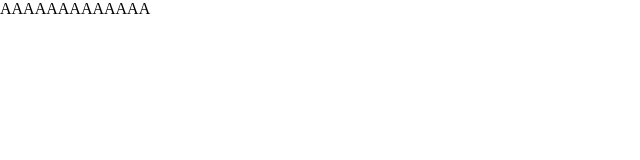
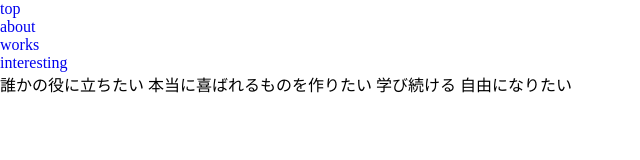
Before and after one commit to goma-T/goma, a plain HTML site: page index.html in a window 1280 px wide. Shown: the whole page, without its empty margins (0-640 px from the left). Drawn offline with Linux system fonts and the light colour scheme; some packages are replaced by stand-ins of ours.

Commit message:
start my portfolio

```diff
--- a/index.html
+++ b/index.html
@@ -10,9 +10,20 @@
 </head>
 <body>
   <header>
+    <ul class="header_link">
+      <a href="#" class="link_to_content"><li>top</li></a>
+      <a href="#" class="link_to_content"><li>about</li></a>
+      <a href="#" class="link_to_content"><li>works</li></a>
+      <a href="#" class="link_to_content"><li>interesting</li></a>
+    </ul>
   </header>
   <div class="main">
-    AAAAAAAAAAAAA
+    <div class="content">
+      誰かの役に立ちたい
+      本当に喜ばれるものを作りたい
+      学び続ける
+      自由になりたい
+    </div>
   </div>
   <footer>
   </footer>
```
